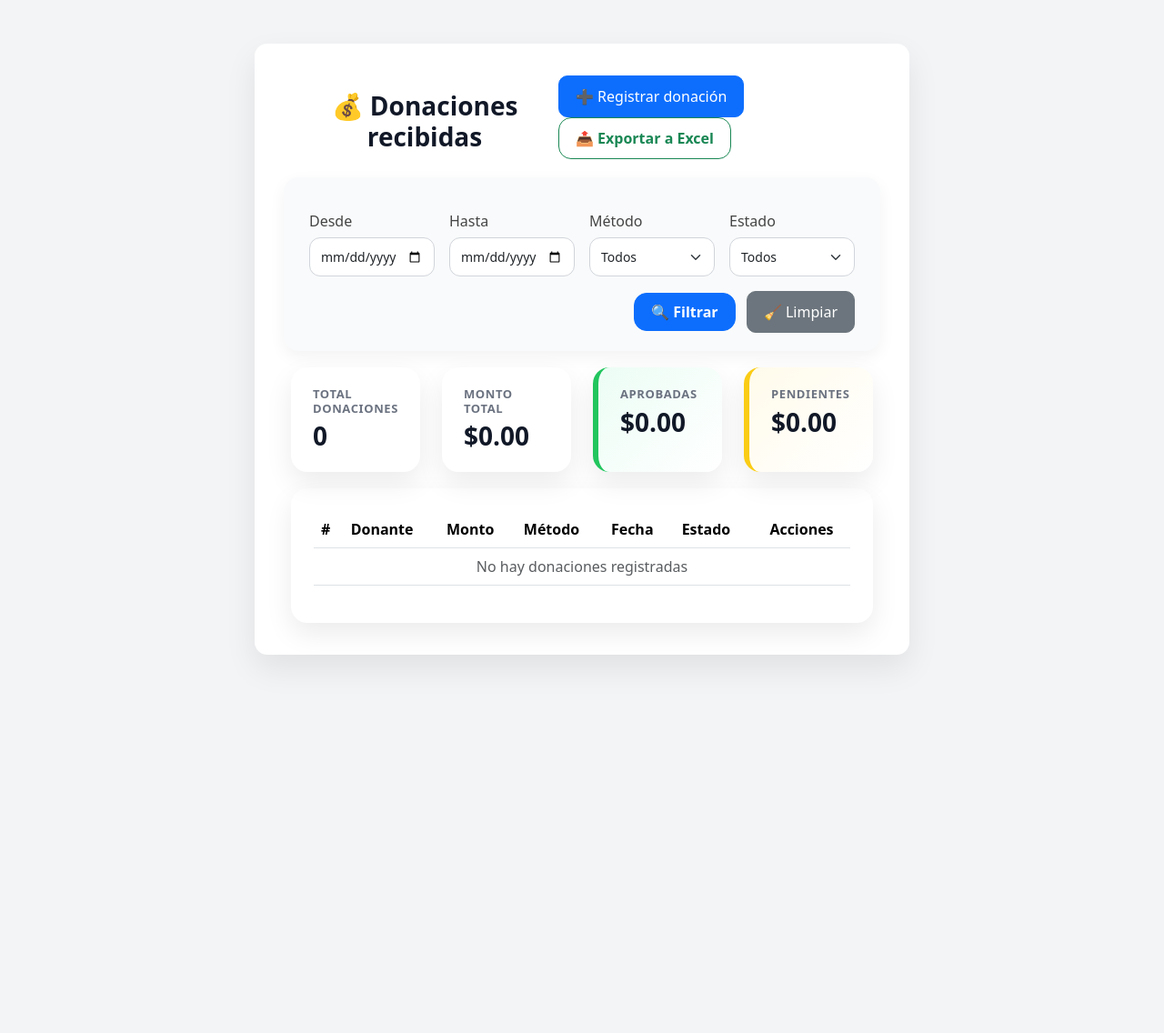
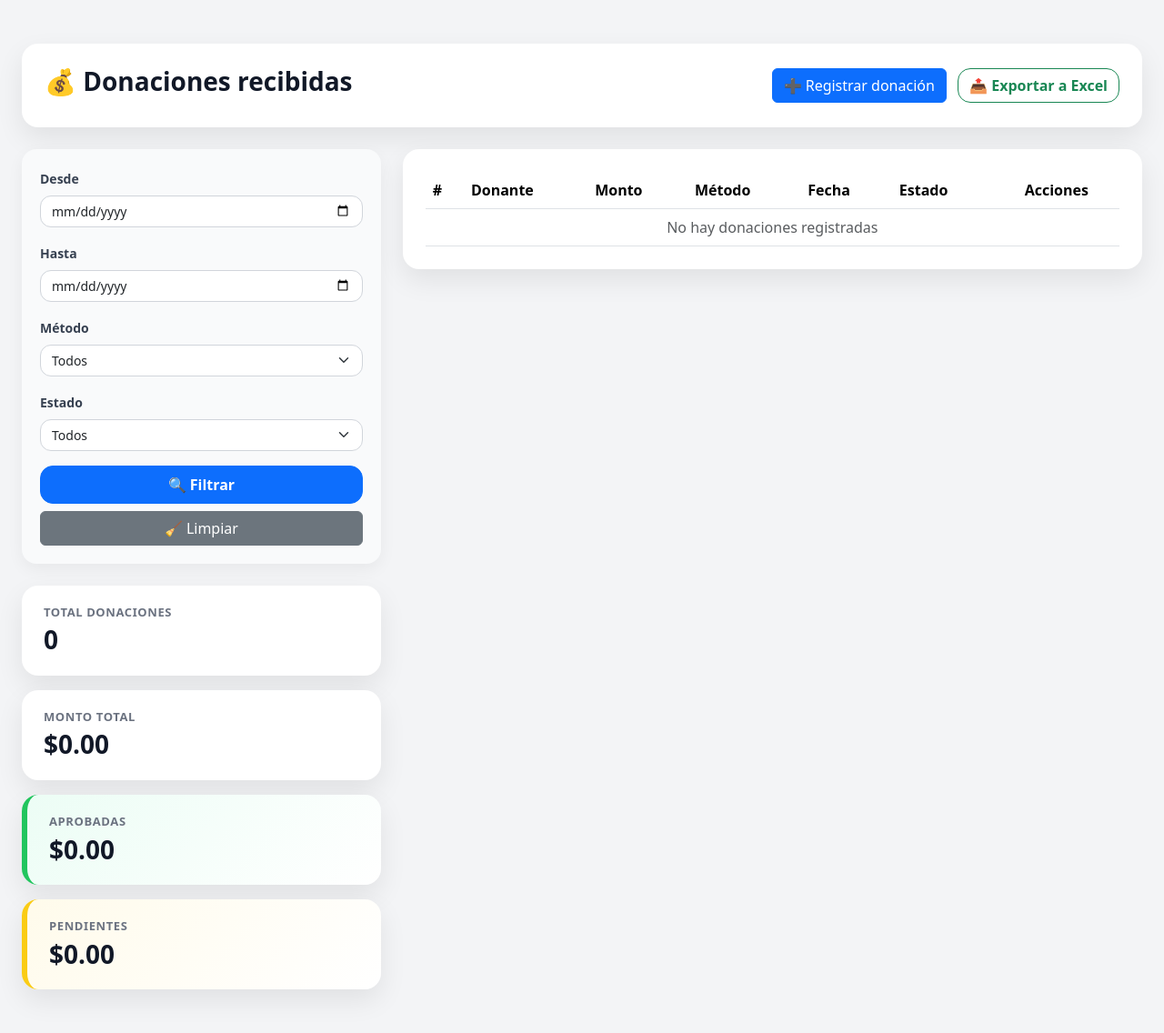
Before and after one commit to kthryn1995/Animalandia-Web, a PHP site: page /secciones/administrador/donaciones.php in a window 1280 px wide. Shown: the whole page at 91% size. Before the commit the page ends 728 px from the top, so only its background shows below. Run offline with PHP 8.4, Linux system fonts and the light colour scheme; data that the repository does not hold is empty; some libraries are stand-ins or nearby versions.

Commit message:
se mejora el layout de donaciones.php permitiendo la tabla de donaciones en la parte derecha y mejorando temas de css y Bootstrap

```diff
--- a/secciones/administrador/donaciones.php
+++ b/secciones/administrador/donaciones.php
@@ -55,18 +55,16 @@ $totales = $conexion->query($sqlTotal)->fetch_assoc();
   <meta charset="UTF-8">
   <title>Donaciones | Admin</title>
 
-  <link rel="stylesheet" href="../../assets/css/bootstrap.min.css">
-  <link rel="stylesheet" href="../../src/css/donacionesadministrador.css">
+<link href="https://cdn.jsdelivr.net/npm/bootstrap@5.3.3/dist/css/bootstrap.min.css" rel="stylesheet">
+  <link rel="stylesheet" href="/animalandiaweb/src/css/donacionesadministrador.css">
 </head>
 
 <body>
 
-<div class="container my-5">
+<div class="container-fluid my-5 px-4">
 
-  <!-- =========================
-       HEADER
-  ========================= -->
-  <div class="header-donaciones mb-4">
+  <!-- HEADER -->
+  <div class="card-admin mb-4 header-donaciones">
     <h3>💰 Donaciones recibidas</h3>
 
     <div>
@@ -75,32 +73,31 @@ $totales = $conexion->query($sqlTotal)->fetch_assoc();
       </a>
 
       <a href="exportar_donaciones_excel.php?<?= http_build_query($_GET) ?>"
-   class="btn btn-outline-success mb-3">
+         class="btn btn-outline-success ms-2">
         📤 Exportar a Excel
       </a>
-
     </div>
   </div>
 
-  <!-- =========================
-       FILTROS
-  ========================= -->
-  <form method="GET" class="row g-3 mb-4 filtros-donaciones">
+  <!-- CONTENIDO -->
+  <div class="row g-4">
 
-    <div class="col-md-3">
-      <label>Desde</label>
-      <input type="date" name="desde" class="form-control"
-        value="<?= $_GET['desde'] ?? '' ?>">
+    <!-- COLUMNA IZQUIERDA: FILTROS + RESUMEN -->
+    <div class="col-lg-4">
+
+      <form method="GET" class="card-admin mb-4 filtros-donaciones">
+        <div class="mb-3">
+          <label class="form-label">Desde</label>
+          <input type="date" name="desde" class="form-control" value="<?= $_GET['desde'] ?? '' ?>">
         </div>
 
-    <div class="col-md-3">
-      <label>Hasta</label>
-      <input type="date" name="hasta" class="form-control"
-        value="<?= $_GET['hasta'] ?? '' ?>">
+        <div class="mb-3">
+          <label class="form-label">Hasta</label>
+          <input type="date" name="hasta" class="form-control" value="<?= $_GET['hasta'] ?? '' ?>">
         </div>
 
-    <div class="col-md-3">
-      <label>Método</label>
+        <div class="mb-3">
+          <label class="form-label">Método</label>
           <select name="metodo" class="form-select">
             <option value="">Todos</option>
             <option value="efectivo">Efectivo</option>
@@ -110,64 +107,48 @@ $totales = $conexion->query($sqlTotal)->fetch_assoc();
           </select>
         </div>
 
-    <div class="col-md-3">
-      <label>Estado</label>
+        <div class="mb-3">
+          <label class="form-label">Estado</label>
           <select name="estado" class="form-select">
             <option value="">Todos</option>
             <option value="aprobado">Aprobado</option>
             <option value="pendiente">Pendiente</option>
+            <option value="rechazada">Rechazada</option>
           </select>
         </div>
 
-    <div class="col-12 text-end">
-      <button class="btn btn-primary">🔍 Filtrar</button>
-      <a href="donaciones.php" class="btn btn-secondary">🧹 Limpiar</a>
-    </div>
-
+        <button class="btn btn-primary w-100 mb-2">🔍 Filtrar</button>
+        <a href="donaciones.php" class="btn btn-secondary w-100">🧹 Limpiar</a>
       </form>
 
-  <!-- =========================
-       TOTALES
-  ========================= -->
-  <div class="row mb-4">
-
-    <div class="col-md-3">
-      <div class="card resumen">
+      <div class="resumen mb-3">
         <h6>Total donaciones</h6>
         <h4><?= $totales['total_donaciones'] ?></h4>
       </div>
-    </div>
 
-    <div class="col-md-3">
-      <div class="card resumen">
+      <div class="resumen mb-3">
         <h6>Monto total</h6>
         <h4>$<?= number_format($totales['total_monto'], 2) ?></h4>
       </div>
-    </div>
 
-    <div class="col-md-3">
-      <div class="card resumen aprobado">
+      <div class="resumen aprobado mb-3">
         <h6>Aprobadas</h6>
         <h4>$<?= number_format($totales['total_aprobado'], 2) ?></h4>
       </div>
-    </div>
 
-    <div class="col-md-3">
-      <div class="card resumen pendiente">
+      <div class="resumen pendiente">
         <h6>Pendientes</h6>
         <h4>$<?= number_format($totales['total_pendiente'], 2) ?></h4>
-      </div>
       </div>
 
     </div>
 
-  <!-- =========================
-       TABLA
-  ========================= -->
+    <!-- COLUMNA DERECHA: TABLA -->
+    <div class="col-lg-8">
+
       <div class="card-admin">
-
         <div class="table-responsive">
-      <table class="table table-donaciones align-middle">
+          <table class="table table-donaciones align-middle mb-0">
             <thead>
               <tr>
                 <th>#</th>
@@ -189,17 +170,14 @@ $totales = $conexion->query($sqlTotal)->fetch_assoc();
                     <td><strong>$<?= number_format($d['monto'], 2) ?></strong></td>
                     <td><?= ucfirst($d['metodo']) ?></td>
                     <td><?= date("d/m/Y", strtotime($d['fecha'])) ?></td>
-
                     <td>
                       <span class="estado <?= $d['estado'] ?>">
                         <?= ucfirst($d['estado']) ?>
                       </span>
                     </td>
-
                     <td class="text-center">
                       <a href="donacion_estado.php?id=<?= $d['idDonacion'] ?>&estado=aprobado"
                          class="btn-accion aprobar">✔</a>
-
                       <a href="donacion_estado.php?id=<?= $d['idDonacion'] ?>&estado=rechazada"
                          class="btn-accion rechazar">✖</a>
                     </td>
@@ -215,6 +193,9 @@ $totales = $conexion->query($sqlTotal)->fetch_assoc();
             </tbody>
           </table>
         </div>
+      </div>
+
+    </div>
 
   </div>
 
--- a/secciones/administrador/donaciones_crear.php
+++ b/secciones/administrador/donaciones_crear.php
@@ -4,7 +4,7 @@
   <meta charset="UTF-8">
   <title>Registrar Donación</title>
   <link rel="stylesheet" href="../../assets/css/bootstrap.min.css">
-  <link rel="stylesheet" href="../../src/css/donacionesadministrador.css">
+  <link rel="stylesheet" href="../../src/css/creardonacion.css">
 
 </head>
 
--- a/src/css/donacionesadministrador.css
+++ b/src/css/donacionesadministrador.css
@@ -2,9 +2,7 @@
    GENERAL
    =============================== */
 
-body {
-  background-color: #f5f7fb;
-}
+
 
 /* ===============================
    CARD
@@ -16,6 +14,8 @@ body {
   box-shadow: 0 10px 30px rgba(0,0,0,0.08);
   padding: 25px;
 }
+
+
 
 /* ===============================
    HEADER
@@ -98,93 +98,16 @@ body {
   opacity: 0.85;
 }
 
-
-
-/* ===============================
-   FORMULARIO DONACIONES MANUALES-ADMIN
-   =============================== */
-
-.container {
-  max-width: 720px;
-  background: #ffffff;
-  padding: 35px 40px;
-  border-radius: 14px;
-  box-shadow: 0 15px 35px rgba(0, 0, 0, 0.08);
-}
-
-
-.container h3 {
-  text-align: center;
-  font-weight: 600;
-  color: #0d6efd;
-}
-
-.container label {
-  font-weight: 500;
-  color: #444;
-  margin-bottom: 6px;
-}
-
-
-
-
-.form-control,
-.form-select {
-  border-radius: 10px;
-  padding: 10px 12px;
-  font-size: 15px;
-  border: 1px solid #ced4da;
-}
-
-.form-control:focus,
-.form-select:focus {
-  border-color: #0d6efd;
-  box-shadow: 0 0 0 0.2rem rgba(13, 110, 253, 0.25);
-}
-.mb-3,
-.mb-4 {
-  margin-bottom: 18px !important;
-}
-
-.btn {
-  padding: 10px 18px;
-  border-radius: 10px;
-  font-weight: 500;
-}
-
-.btn-success {
-  background-color: #198754;
-  border: none;
-}
-
-.btn-success:hover {
-  background-color: #157347;
-}
-
-.btn-secondary {
-  margin-left: 8px;
-}
-
-.btn:hover {
-  transform: translateY(-1px);
-  transition: all 0.2s ease;
-}
-
-
-
-
 /* =========================
    RESUMEN DE DONACIONES
 ========================= */
 
 .resumen {
-  border-radius: 16px;
-  padding: 20px;
+  border-radius: 18px;
+  padding: 22px 24px;
   background: #ffffff;
-  box-shadow: 0 10px 25px rgba(0,0,0,0.06);
-  border: none;
-  height: 100%;
-  transition: transform .2s ease, box-shadow .2s ease;
+  box-shadow: 0 12px 30px rgba(0,0,0,0.08);
+  transition: all .3s ease;
 }
 
 .resumen:hover {
@@ -244,7 +167,6 @@ body {
   padding: 22px 24px;
   background: #ffffff;
   box-shadow: 0 12px 30px rgba(0,0,0,0.08);
-  height: 100%;
   transition: all .3s ease;
   overflow: hidden;
 }
@@ -304,12 +226,6 @@ body {
 
 
 
-
-
-
-
-
-
 /* =========================
    CONTENEDOR GENERAL
 ========================= */
@@ -349,9 +265,6 @@ body {
   border-radius: 14px;
   font-weight: 600;
 }
-
-
-
 
 
 
```
Also changed, not shown: secciones/administrador/test.php (added, +24 -0 lines), src/css/creardonacion.css (added, +69 -0 lines). Lines whose indentation alone changed are shown as unchanged.
